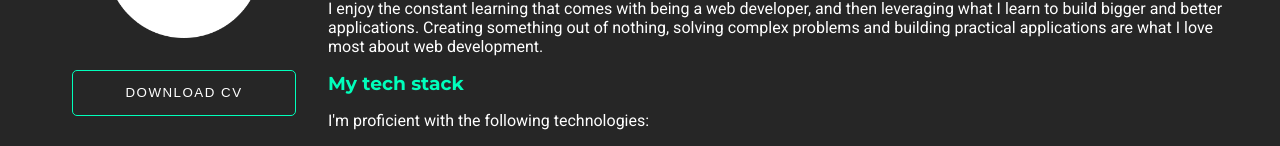
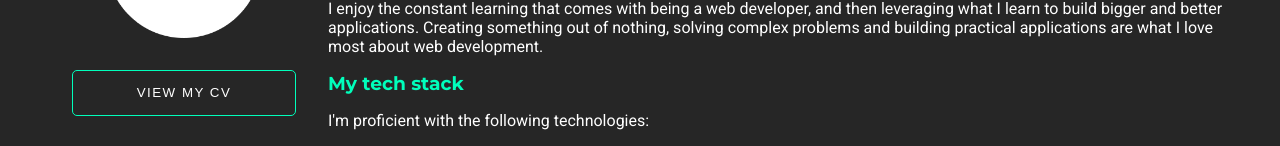
Before and after one commit to AidenM99/Portfolio-v3, a React (Create React App) app: page / in a window 1280 px wide. Shown: the part 5668-5814 px from the top of the page. Built offline with nearby package versions, Linux system fonts and the light colour scheme.

Commit message:
Add download link to cv

```diff
--- a/src/components/About/About.js
+++ b/src/components/About/About.js
@@ -18,7 +18,12 @@ const About = () => {
         <div className="about-container">
           <div className="about-left">
             <Avatar source={AvatarImg} />
-            <Button innerText={"download cv"} link={"#"} />
+            <Button
+              innerText={"view my cv"}
+              link={
+                "https://drive.google.com/file/d/1gTdseCoWP3dONiBF3te79WDiTuGCtnGf/view?usp=sharing"
+              }
+            />
             <GithubIcon />
           </div>
           <div className="about-right">
```
